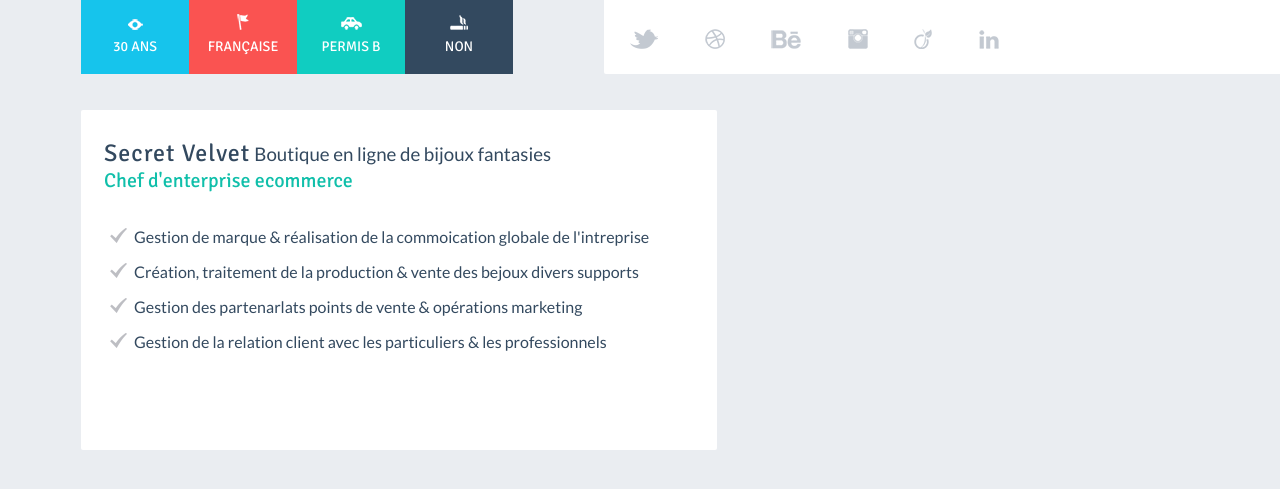
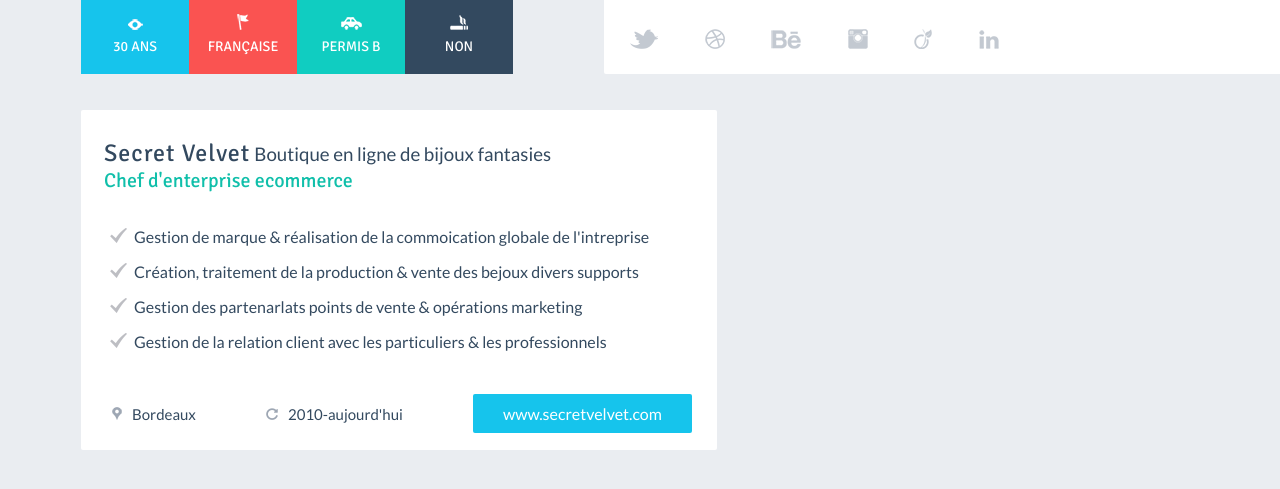
Before and after one commit to InMyConnection/Practice-2021, a plain HTML site: page Hello/index.html in a window 1280 px wide. Shown: the part 305-794 px from the top of the page. Drawn offline with Linux system fonts and the light colour scheme.

Commit message:
main start

```diff
--- a/Hello/css/style.css
+++ b/Hello/css/style.css
@@ -216,7 +216,6 @@ main {
 .job-title-post {
     color: #10BFAA;
     font-size: 20px;
-
 }
 
 main ul{
@@ -225,3 +224,27 @@ main ul{
     list-style-image: url(../images/marker.png);
     line-height: 218%;
 }
+
+.place {
+    font-family: 'Lato';
+    font-size: 15px;
+    display: flex;
+    justify-content: space-around;
+    align-items: baseline;
+    margin: 34px -10px 0 -27px;
+}
+
+button {
+    width: 219px;
+    height: 39px;
+    font-family: 'Lato';
+    font-size: 16px;
+    color: white;
+    background: #16C4EC;
+    border: none;
+    border-radius: 2px;
+}
+
+.place img {
+    margin-right: 10px;
+}
--- a/Hello/index.html
+++ b/Hello/index.html
@@ -64,6 +64,11 @@
                 <li>Gestion des partenarlats points de vente & opérations marketing</li>
                 <li>Gestion de la relation client avec les particuliers & les professionnels</li>
             </ul>
+            <div class="place">
+                <span><img src="images/location.png">Bordeaux</span>
+                <span><img src="images/period.png">2010-aujourd'hui</span>
+                <button onclick="window.location.href = 'https://www.secretvelvet.com';">www.secretvelvet.com</button>
+            </div>
         </div>
         </main>
         <footer>
```
Also changed, not shown: Hello/images/location.png (added), Hello/images/period.png (added).
